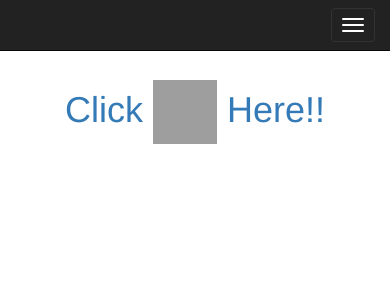
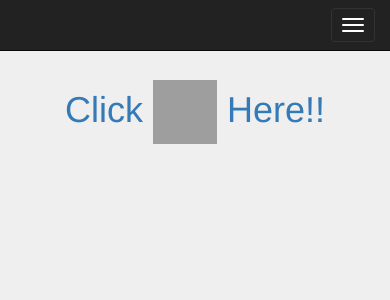
Before and after one commit to anoopkverma/Mathematical-Expression-Evaluator, a Django app: page / in a window 390 px wide. Shown: the top 300 px of the page. Run offline with Django 3.2, Linux system fonts and the light colour scheme; some libraries are stand-ins or nearby versions; grey boxes are pictures that could not be loaded.

Commit message:
New Updates

```diff
--- a/templates/base.html
+++ b/templates/base.html
@@ -27,7 +27,7 @@
 
 </head>
 
-<body>
+<body style="background-color:rgba(100,100,100,.1);">
 
     <!-- Navigation -->
     <nav class="navbar navbar-inverse navbar-fixed-top" role="navigation">
@@ -58,8 +58,8 @@
 
                 {% endblock %}
             </div>
-            <div class="col-md-1">
           </div>
+        </div>
     <!-- jQuery -->
     <script src="{% static 'js/jquery.js' %}"></script>
 
```
